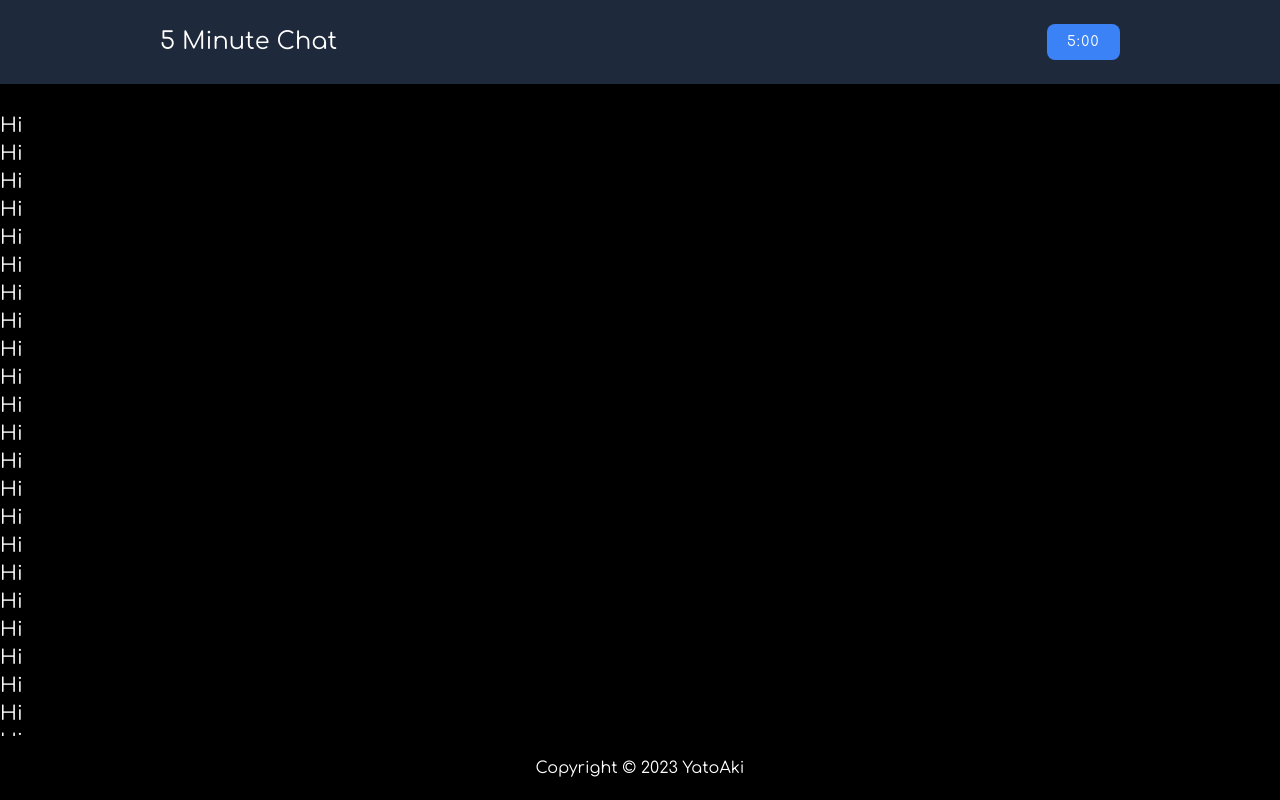
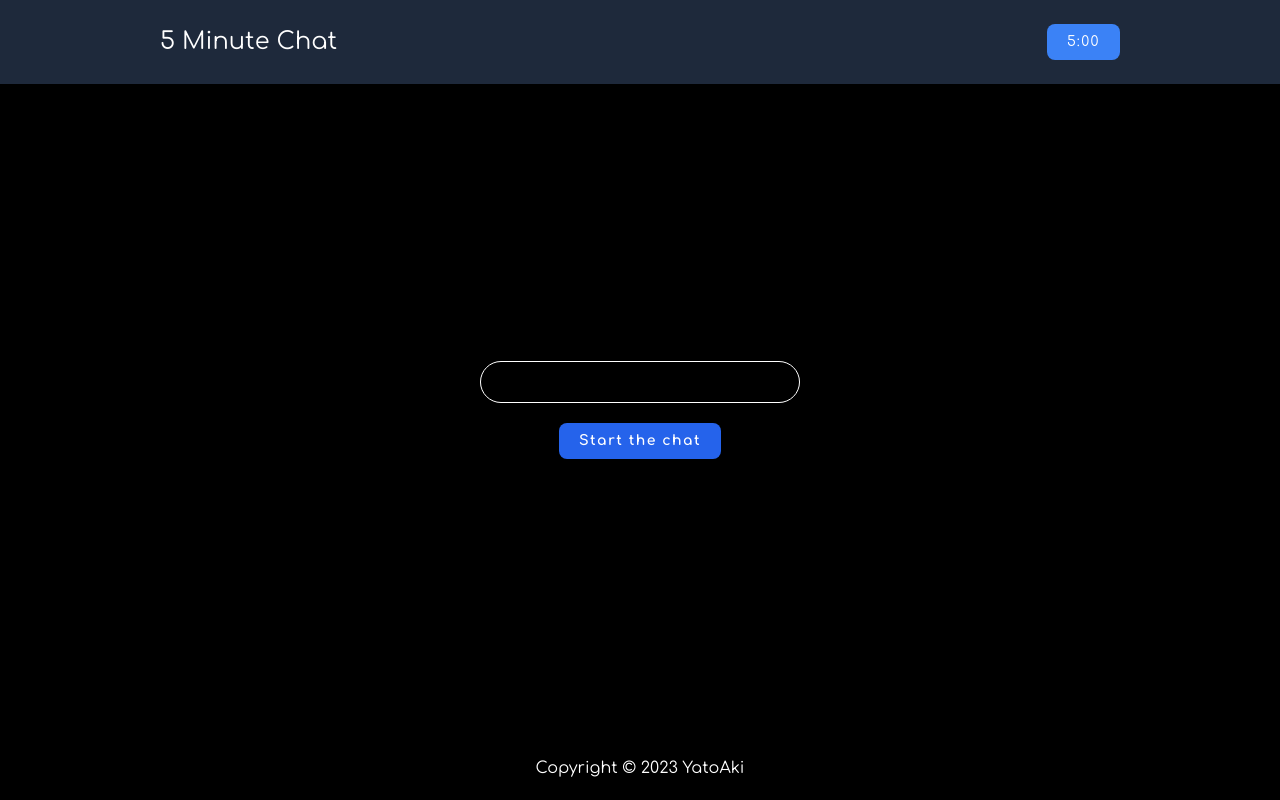
Before and after one commit to YatootaY/five-minute-chat, a React (Create React App) app: page / in a window 1280 px wide. Built offline with nearby package versions, Linux system fonts and the light colour scheme.

Commit message:
Added Login interface

```diff
--- a/public/index.html
+++ b/public/index.html
@@ -14,7 +14,7 @@
     <link rel="preconnect" href="https://fonts.googleapis.com">
     <link rel="preconnect" href="https://fonts.gstatic.com" crossorigin>
     <link href="https://fonts.googleapis.com/css2?family=Comfortaa:wght@300;400;500;600;700&family=Montserrat:ital,wght@0,100;0,200;0,300;0,400;0,500;0,600;0,700;0,800;0,900;1,100;1,200;1,300;1,400;1,500;1,600;1,700;1,800;1,900&display=swap" rel="stylesheet">
-    <title>React App</title>
+    <title>5 Minute Chat</title>
   </head>
   <body class="bg-black text-white font-Comfortaa h-screen flex flex-col ">
     <noscript>You need to enable JavaScript to run this app.</noscript>
--- a/src/App.js
+++ b/src/App.js
@@ -1,87 +1,28 @@
-import React from "react";
+import React,{useState} from "react";
+import Chat from "./components/Chat.js";
+import Login from "./components/Login.js";
+
 const App = () => {
 
+    const [userLogin, setUserLogin] = useState(false);
+
+    const loginUser = () => {
+        setUserLogin(true);
+    }
 
     return(
-        <div className="text-xl">
-            <br />Hi
-            <br />Hi
-            <br />Hi
-            <br />Hi
-
-            <br />Hi
-            <br />Hi
-            <br />Hi
-
-
-            <br />Hi
-            <br />Hi
-            <br />Hi
-            <br />Hi
-            <br />Hi
-
-            <br />Hi
-            <br />Hi
-            <br />Hi
-
-
-            <br />Hi
-            <br />Hi
-            <br />Hi
-            <br />Hi
-            <br />Hi
-
-            <br />Hi
-            <br />Hi
-            <br />Hi
-
-
-            <br />Hi
-            <br />Hi
-            <br />Hi
-            <br />Hi
-            <br />Hi
-
-            <br />Hi
-            <br />Hi
-            <br />Hi
-
-
-            <br />Hi
-            <br />Hi
-            <br />Hi
-            <br />Hi
-            <br />Hi
-
-            <br />Hi
-            <br />Hi
-            <br />Hi
-
-
-            <br />Hi
-
-            <br />Hi
-            <br />Hi
-            <br />Hi
-            <br />Hi
-
-            <br />Hi
-            <br />Hi
-            <br />Hi
-
-
-            <br />Hi
-            <br />Hi
-            <br />Hi
-            <br />Hi
-            <br />Hi
-
-            <br />Hi
-            <br />Hi
-            <br />Hi
-
-
-            <br />Hi
+        <div className="h-full">
+            {(() => {
+                if(userLogin === true){
+                    return (
+                        <Chat/>
+                    )
+                }else{
+                    return(
+                        <Login loginUser={loginUser}/>
+                    )
+                }
+            })()}
         </div>
     )
 }
--- /dev/null
+++ b/src/components/Chat.js
@@ -0,0 +1,12 @@
+import React from "react";
+
+const Chat = () => {
+
+    return(
+        <div>
+            <h1>Chat area</h1>
+        </div>
+    )
+}
+
+export default Chat;
--- /dev/null
+++ b/src/components/Login.js
@@ -0,0 +1,13 @@
+import React from "react";
+
+const Login = ({loginUser}) => {
+
+    return(
+        <div className="h-full flex items-center justify-center flex-col gap-5">
+            <input type="text" className="focus:outline-none bg-transparent py-2 px-8 text-center w-1/4 border border-white rounded-full"/>
+            <button onClick={loginUser} className="font-bold text-sm tracking-widest bg-blue-600 px-5 py-2 rounded-lg hover:bg-blue-700 transition-colors">Start the chat</button>
+        </div>
+    )
+}
+
+export default Login;
```
